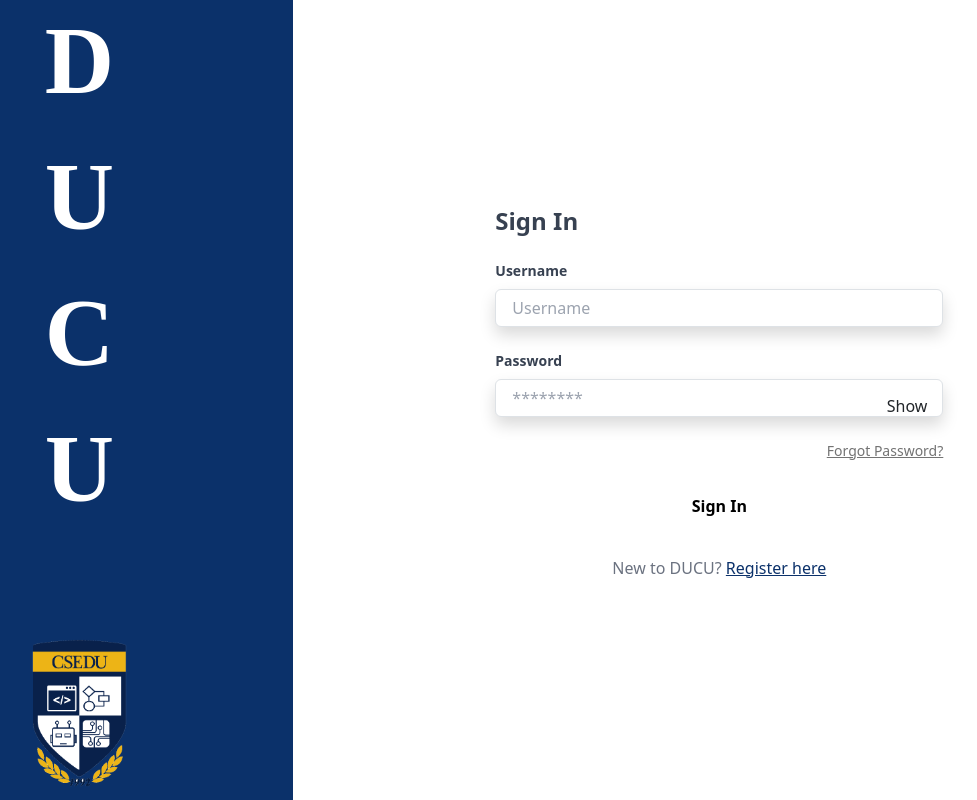
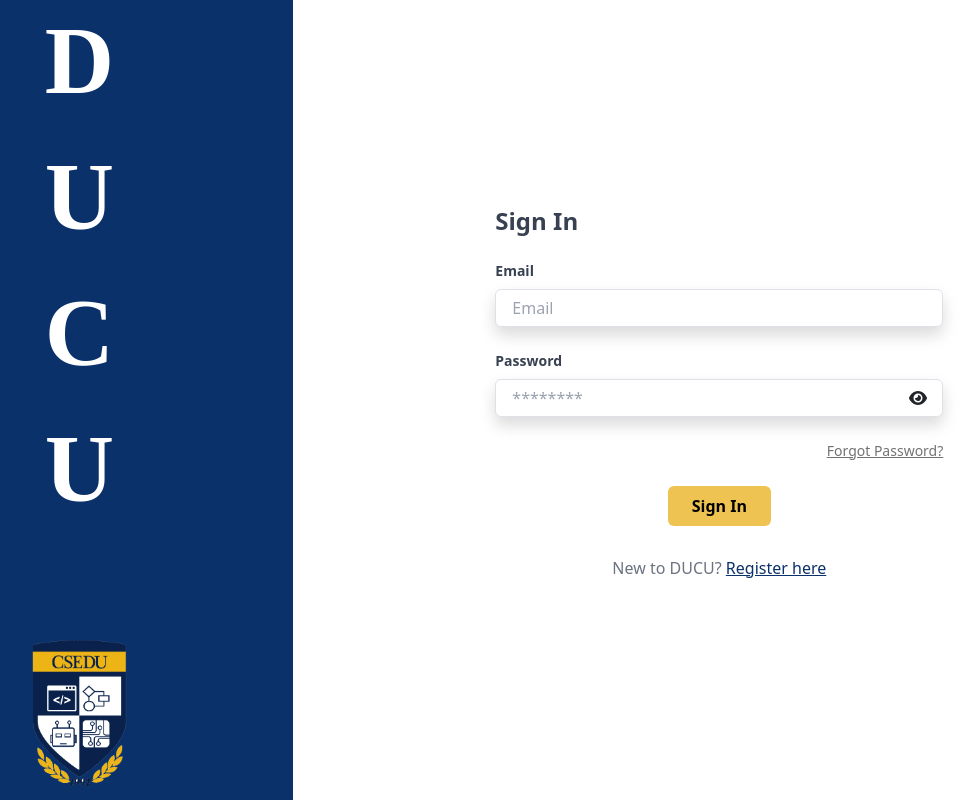
Before and after one commit to Kaizer-13/DU-CP-Frontend, a React (Vite) app in the folder DUCP-FrontEnd/: page / in a window 1280 px wide. Shown: the whole page, without its empty margins (134-1111 px from the left). Built offline with nearby package versions, Linux system fonts and the light colour scheme; the HTML template or start-up script is replaced by a standard one.

Commit message:
signin ui fixed

```diff
--- a/DUCP-FrontEnd/package.json
+++ b/DUCP-FrontEnd/package.json
@@ -10,6 +10,8 @@
     "preview": "vite preview"
   },
   "dependencies": {
+    "@fortawesome/free-solid-svg-icons": "^6.5.2",
+    "@fortawesome/react-fontawesome": "^0.2.2",
     "axios": "^1.7.2",
     "bootstrap": "^5.3.3",
     "react": "^18.2.0",
--- a/DUCP-FrontEnd/src/Pages/signin.jsx
+++ b/DUCP-FrontEnd/src/Pages/signin.jsx
@@ -3,6 +3,8 @@
 import logo from '../Resources/csedu.png';
 import { Link } from 'react-router-dom';
 import axios from 'axios';
+import { FontAwesomeIcon } from '@fortawesome/react-fontawesome';
+import { faEye, faEyeSlash } from '@fortawesome/free-solid-svg-icons';
 
 function Signin() {
   const [username, setUsername] = useState('');
@@ -14,16 +16,24 @@
 
   const handleSignIn = async (e) => {
     e.preventDefault();
+    setErrorMessage(''); // Clear any existing error messages
+
+    // Check if the fields are empty
+    if (!username || !password) {
+      setErrorMessage('Please enter your email and password');
+      return;
+    }
+
     setIsLoading(true); // Start loading
 
-    const requestBody = {
+    const requestBody = new URLSearchParams({
       'grant_type': '',
       'username': username,
       'password': password,
       'scope': '',
       'client_id': '',
       'client_secret': ''
-    };
+    });
 
     try {
       const response = await axios.post('http://103.209.199.186:5000/token', requestBody, {
@@ -37,47 +47,27 @@
       console.log('Successful response data:', data);
 
       // Handle the response data here, such as storing the tokens
-      localStorage.setItem('access_token', data.access_token);
-      localStorage.setItem('refresh_token', data.refresh_token);
+      if (data.access_token) {
+        localStorage.setItem('access_token', data.access_token);
+        localStorage.setItem('refresh_token', data.refresh_token);
 
-      console.log(response.status);
-      // Navigate to the dashboard
-      if (response.status === 200 && data.access_token!=null) {
+        // Navigate to the dashboard
         navigate('/dashboard');
+      } else {
+        setErrorMessage('Invalid username or password');
       }
     } catch (error) {
       console.error('Error during sign in:', error);
-      setErrorMessage(error.message);
+
+      if (!error.response) {
+        // Network error
+        setErrorMessage('Network error');
+      } else {
+        setErrorMessage('Invalid username or password');
+      }
     } finally {
       setIsLoading(false); // Stop loading
     }
-  };
-
-  // Utility function to make authenticated requests
-  const makeAuthenticatedRequest = async (url, options = {}) => {
-    const token = localStorage.getItem('access_token');
-    if (!token) {
-      throw new Error('No access token found');
-    }
-
-    const headers = {
-      ...options.headers,
-      'Authorization': `Bearer ${token}`,
-      'Content-Type': 'application/json'
-    };
-
-    const response = await fetch(url, {
-      ...options,
-      headers,
-    });
-
-    if (!response.ok) {
-      const errorData = await response.json();
-      console.error('Error data from server:', errorData);
-      throw new Error(errorData.message || 'Request failed');
-    }
-
-    return response.json();
   };
 
   return (
@@ -98,19 +88,19 @@
           <h2 className="text-2xl font-bold text-gray-700 mb-4">Sign In</h2>
           {isLoading && <div className="mb-4 text-gray-700">Signing in...</div>}
           {errorMessage && (
-            <div className="mb-4 text-red-500">
+            <div className="mb-4 text-black"> {/* Changed text color to black */}
               {errorMessage}
             </div>
           )}
           <div className="mb-6">
-            <label className="block text-gray-700 text-sm font-bold mb-2" htmlFor="username">
-              Username
+            <label className="block text-gray-700 text-sm font-bold mb-2" htmlFor="email">
+              Email
             </label>
             <input
               className="shadow appearance-none border rounded w-full py-2 px-3 text-gray-700 leading-tight focus:outline-none focus:shadow-outline"
-              id="username"
+              id="email"
               type="text"
-              placeholder="Username"
+              placeholder="Email"
               value={username}
               onChange={(e) => setUsername(e.target.value)}
             />
@@ -121,7 +111,7 @@
             </label>
             <div className="relative">
               <input
-                className="shadow appearance-none border rounded w-full py-2 px-3 text-gray-700 mb-3 leading-tight focus:outline-none focus:shadow-outline"
+                className="shadow appearance-none border rounded w-full py-2 px-3 text-gray-700 mb-3 leading-tight focus:outline-none focus:shadow-outline pr-10"
                 id="password"
                 type={passwordVisible ? 'text' : 'password'}
                 placeholder="********"
@@ -130,10 +120,10 @@
               />
               <button
                 type="button"
-                className="absolute inset-y-0 right-0 px-3 py-2"
+                className="absolute inset-y-0 right-0 px-3 mb-3  flex items-center justify-right"
                 onClick={() => setPasswordVisible(!passwordVisible)}
               >
-                {passwordVisible ? 'Hide' : 'Show'}
+                <FontAwesomeIcon icon={passwordVisible ? faEyeSlash : faEye} />
               </button>
             </div>
             <div className="text-right mb-0">
@@ -144,7 +134,7 @@
           </div>
           <div className="flex items-center justify-center">
             <button
-              className="bg-yellow-500 hover:bg-yellow-600 text-black font-bold py-2 px-4 rounded focus:outline-none focus:shadow-outline"
+              className="bg-yellow hover:bg-dark-yellow text-black font-bold py-2 px-4 rounded focus:outline-none focus:shadow-outline"
               type="submit"
               disabled={isLoading} // Disable button while loading
             >
```
Also changed, not shown: 1 other file (tests, documents, lock files or other folders).
